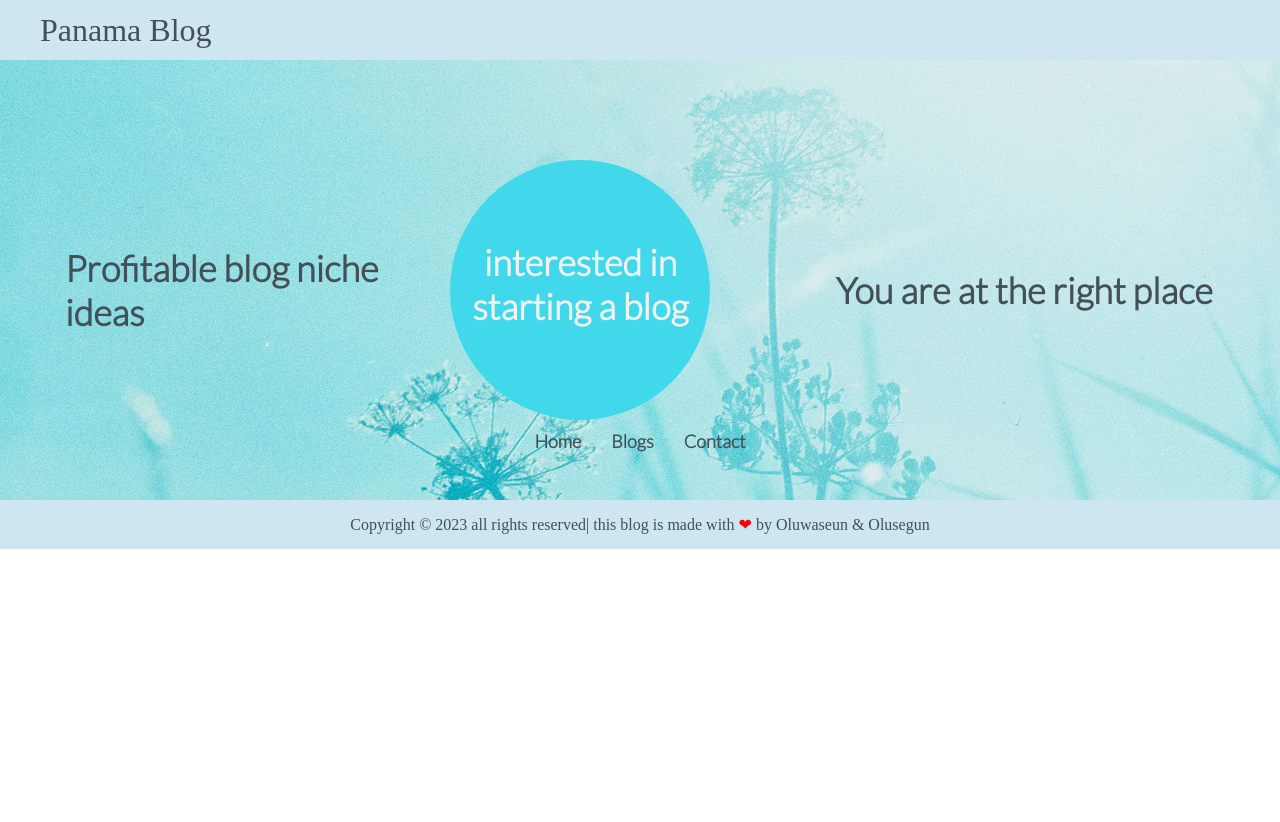
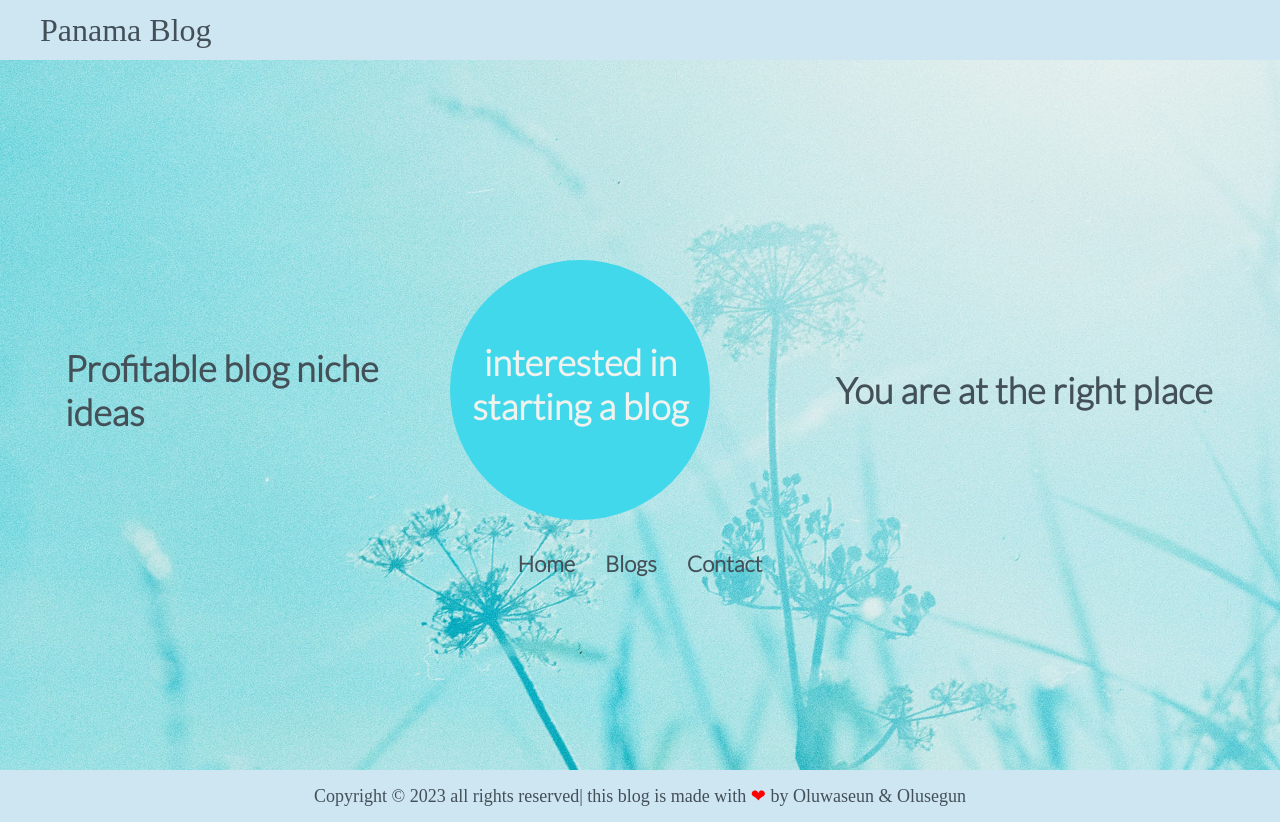
Before and after one commit to JSPlacid/panama_blogs, a plain HTML site: page index.html in a window 1280 px wide. Before the commit the page ends 800 px from the top, so only its background shows below. Drawn offline with Linux system fonts and the light colour scheme.

Commit message:
Adjusted the height of the showcase section

```diff
--- a/index.css
+++ b/index.css
@@ -69,6 +69,7 @@ a {
 
 
 .navbar {
+    padding-top: 20px;
     color: #fff;
     height: 70px ;
     animation: slideInFromBottom 4s ease-in;
@@ -84,7 +85,7 @@ a {
     display: inline-block;
     color: var(--font-color);
     font-weight: 700;
-    font-size: 18px;
+    font-size: 22px;
 }
 
 .navbar .flex {
@@ -116,7 +117,8 @@ a {
     position: relative;
     padding: 10px 25px;
     font-size: 24px;
-    padding-top: 100px;
+    padding-top: 200px;
+    padding-bottom: 180px;
 }
 
 .showcase .left {
@@ -173,7 +175,7 @@ a {
 }
 
 p {
-    font-size: 16px;
+    font-size: 18px;
     font-weight: 400;
     padding: 15px;
 }
```
